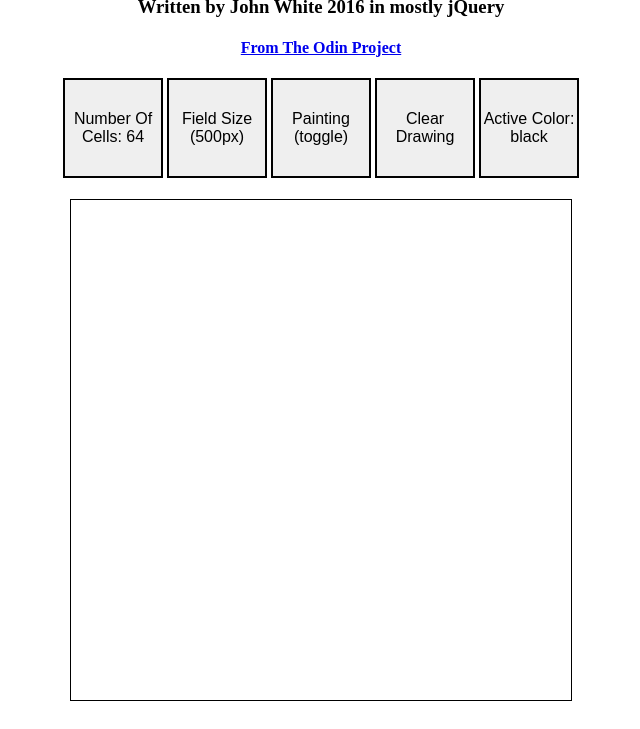
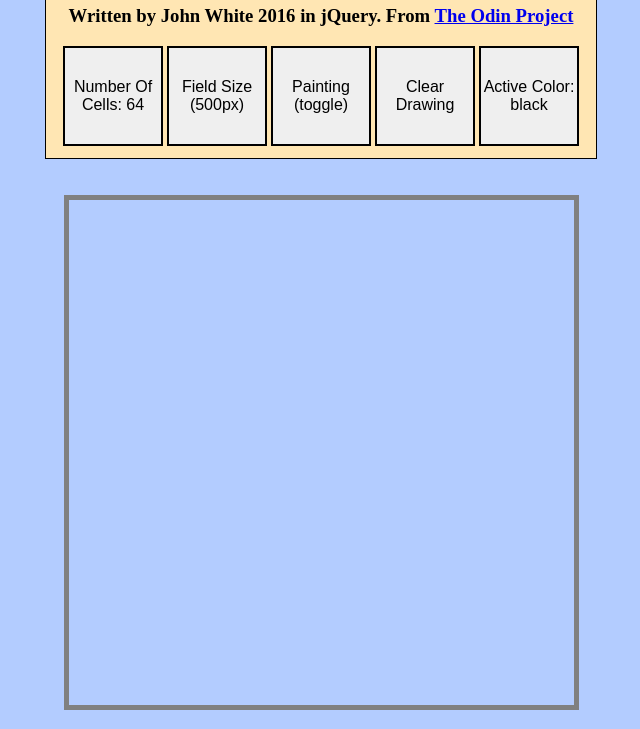
Before and after one commit to jrw-git/sketchpad_project, a plain HTML site: page index.html in a window 1280 px wide. Shown: the part 71-800 px from the top of the page, without its empty margins (319-959 px from the left). Drawn offline with nearby package versions, Linux system fonts and the light colour scheme.

Commit message:
Made Pretty

```diff
--- a/index.html
+++ b/index.html
@@ -12,8 +12,8 @@
 	<body>
 		<div id="heading">
 			<h2>Sketchpad Project</h2>
-			<h3>Written by John White 2016 in mostly jQuery</h3>
-			<h4><a href = "http://www.theodinproject.com/web-development-101/javascript-and-jquery">From The Odin Project</a></h4>
+			<h3>Written by John White 2016 in jQuery.
+				From <a href = "http://www.theodinproject.com/web-development-101/javascript-and-jquery">The Odin Project</a></h3>
 			<div id="button_area">
 				<button id="options" type="button">Change Options</button>
 				<button id="field_size" type="button">Change Field Size</button>
@@ -22,12 +22,11 @@
 				<button id="color_change" type="button">Change Active Color</button>
 			</div>
 		</div>
-
+		<br></br>
 		<div id="mainbody">
 
 		</div>
 
-
 	</body>
 
 </html>
--- a/scripts/script.js
+++ b/scripts/script.js
@@ -1,6 +1,6 @@
 // trying to eliminate magic numbers
 max_width_in_pixels = 500;
-initial_starting_color = "white";
+initial_starting_color = "#b3ccff";
 initial_final_color = "black";
 temporary_highlight = "gray";
 initial_number_of_grids = 64;
@@ -12,6 +12,8 @@ enabled_erasing = true;
 $(document).ready(function() {
   // keep the user from dragging the image instead of painting
   $('#mainbody').attr('draggable', false);
+  // set the page's background to our starting color otherwise we highlight white
+  $('body').css("background-color", initial_starting_color);
   // I use the clear/create/change color functions as setup
   // they also let the user make changes with them later
   size = initial_number_of_grids;
@@ -70,8 +72,8 @@ var change_color = function(new_color) {
 // resize the maximum size of field but keep the existing drawing
 var resize_field = function(new_field_size, current_cell_size) {
   $('#field_size').html("Field Size ("+new_field_size+"px)");
-  $('#mainbody').css("height", max_width_in_pixels)
-  $('#mainbody').css("width", max_width_in_pixels)
+  $('#mainbody').css("height", max_width_in_pixels + 5)
+  $('#mainbody').css("width", max_width_in_pixels + 5)
   new_dimension = max_width_in_pixels / current_cell_size;
   $('.grid').css("height", new_dimension)
   $('.row').css("height", new_dimension)
--- a/styles/style.css
+++ b/styles/style.css
@@ -5,6 +5,7 @@ h2 {
 #button_area {
   height: 100px;
 }
+
 
 button {
   border: 2px solid black;
@@ -19,13 +20,16 @@ button {
 #heading {
   margin: auto;
   text-align: center;
-  height: 250px;
-  width: 800px;
+  height: 220px;
+  width: 550px;
+  background-color: #ffe6b3;
+  border: 1px solid black;
 }
 
 #mainbody {
-  border: 1px solid black;
+  border: 5px solid gray;
   margin: auto;
+  padding: 0;
 }
 
 .grid {
```
